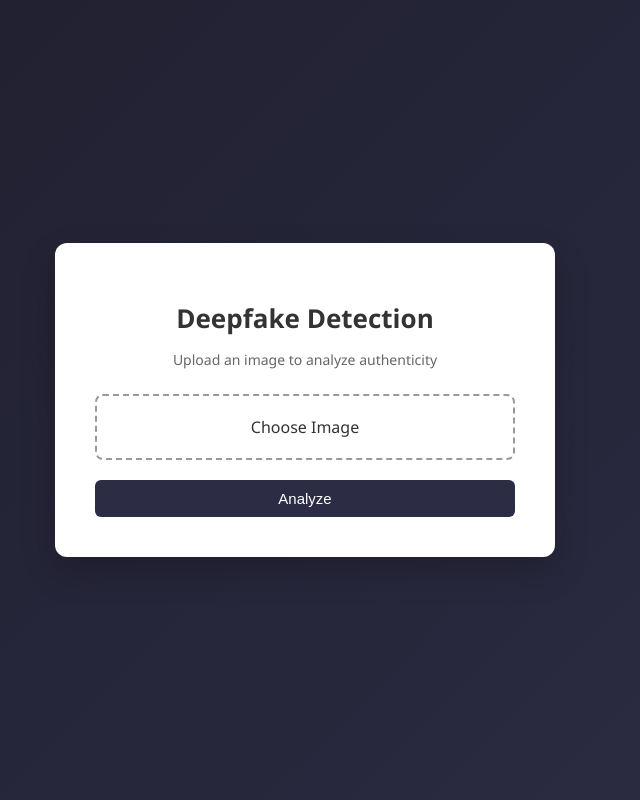
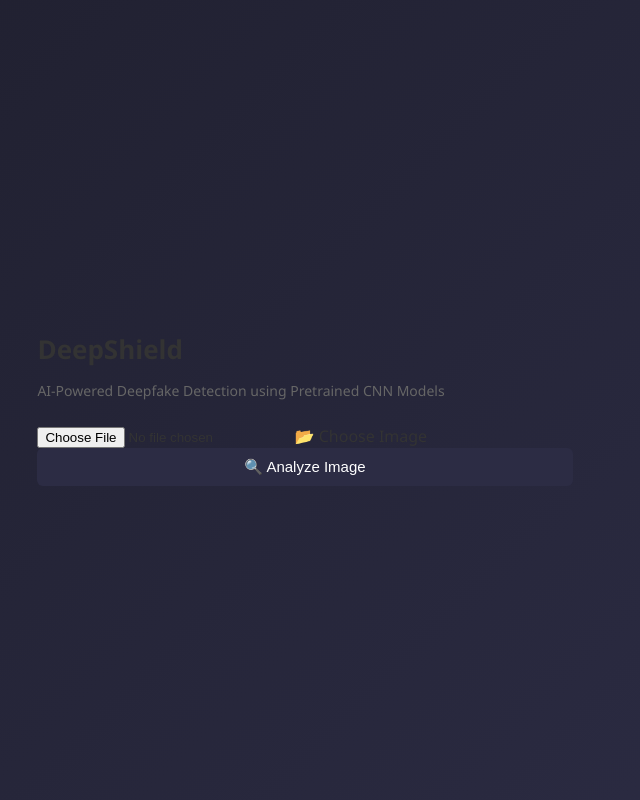
Before and after one commit to AnnmariaJones/Tink4, a Python web app: template templates/index.html in a window 1280 px wide. Shown: the whole page, without its empty margins (335-975 px from the left). Run offline with Jinja, Linux system fonts and the light colour scheme; the template is opened without the code that fills it, so the values that code supplies are empty.

Commit message:
Update index.html for DeepShield branding and layout

```diff
--- a/templates/index.html
+++ b/templates/index.html
@@ -1,24 +1,32 @@
 <!DOCTYPE html>
 <html>
 <head>
-    <title>Deepfake Detector</title>
-    <link rel="stylesheet" href="{{ url_for('static', filename='style.css') }}">
+    <title>DeepShield | AI Deepfake Detector</title>
+    <link rel="stylesheet" href="../static/style.css">
 </head>
 <body>
 
-    <div class="card">
-        <h1>Deepfake Detection</h1>
-        <p class="subtitle">Upload an image to analyze authenticity</p>
+<div class="container">
+    <h1>DeepShield</h1>
+    <p class="subtitle">
+        AI-Powered Deepfake Detection using Pretrained CNN Models
+    </p>
 
+    <div class="upload-card">
         <form action="/predict" method="POST" enctype="multipart/form-data">
-            <label class="upload-box">
-                <input type="file" name="file" accept="image/*" required>
-                <span>Choose Image</span>
+
+            <label class="file-label">
+                <input type="file" name="file" required>
+                <span>📂 Choose Image</span>
             </label>
 
-            <button type="submit">Analyze</button>
+            <button type="submit" class="analyze-btn">
+                🔍 Analyze Image
+            </button>
+
         </form>
     </div>
+</div>
 
 </body>
 </html>
```
